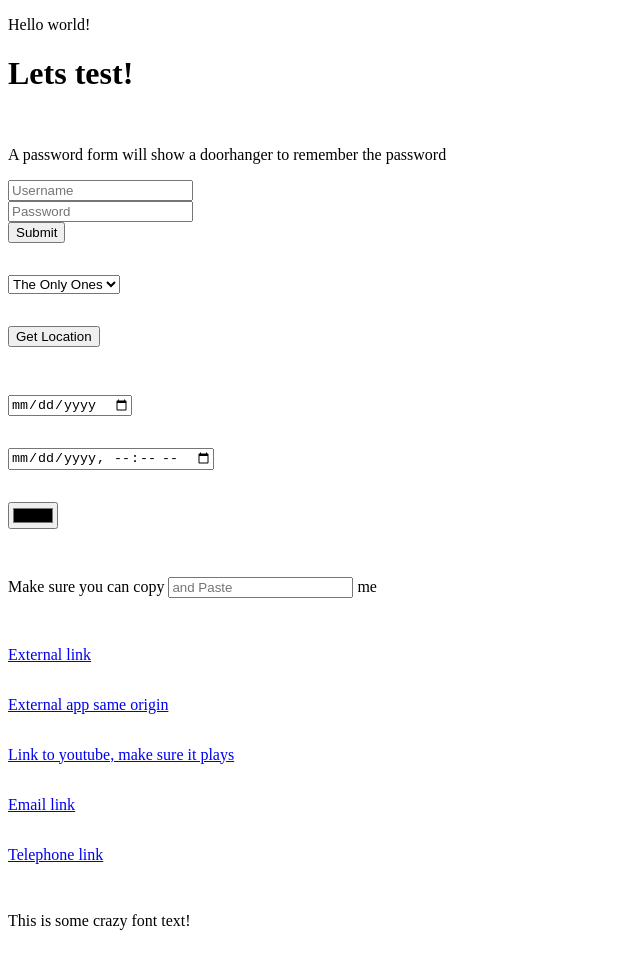
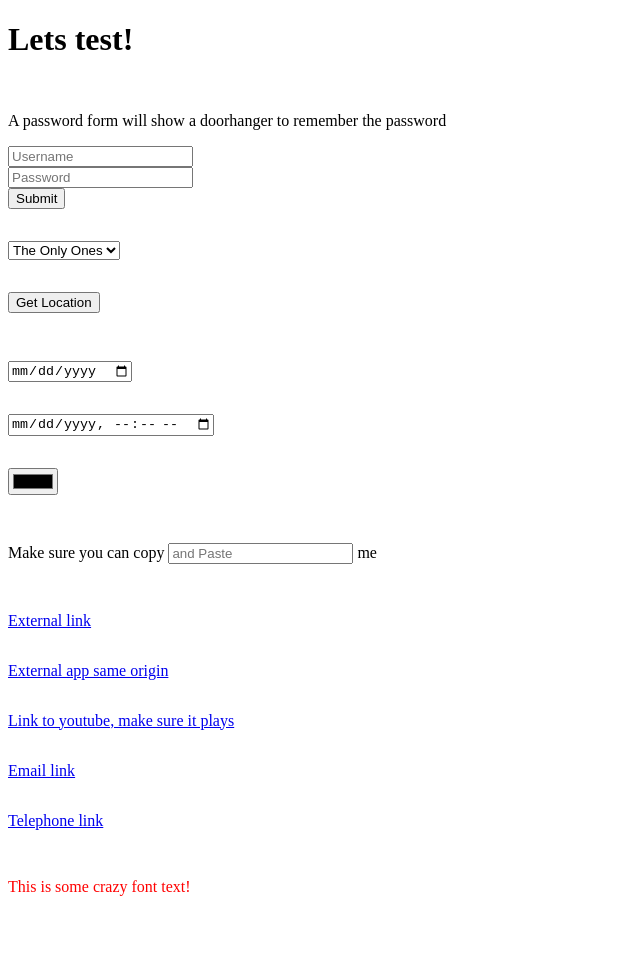
Before and after one commit to rpappalax/testapp, a plain HTML site: page index.html in a window 1280 px wide. Shown: the whole page, without its empty margins (0-640 px from the left). After the commit the page ends 936 px from the top, so only its background shows below. Drawn offline with Linux system fonts and the light colour scheme.

Commit message:
Update index.html

```diff
--- a/index.html
+++ b/index.html
@@ -9,9 +9,9 @@
       section { padding: 1em 0; }
     p.customfont {
         font-family: Allan;
+      color: red;
     }
 </style>
-<p class="customfont">Hello world!</p>
   </head>
   <body>
 
@@ -76,7 +76,7 @@
     </section>
 
      <section>
-      <p>This is some crazy font text!</p>
+      <p class="customfont">This is some crazy font text!</p>
      </section>
 
 
```
